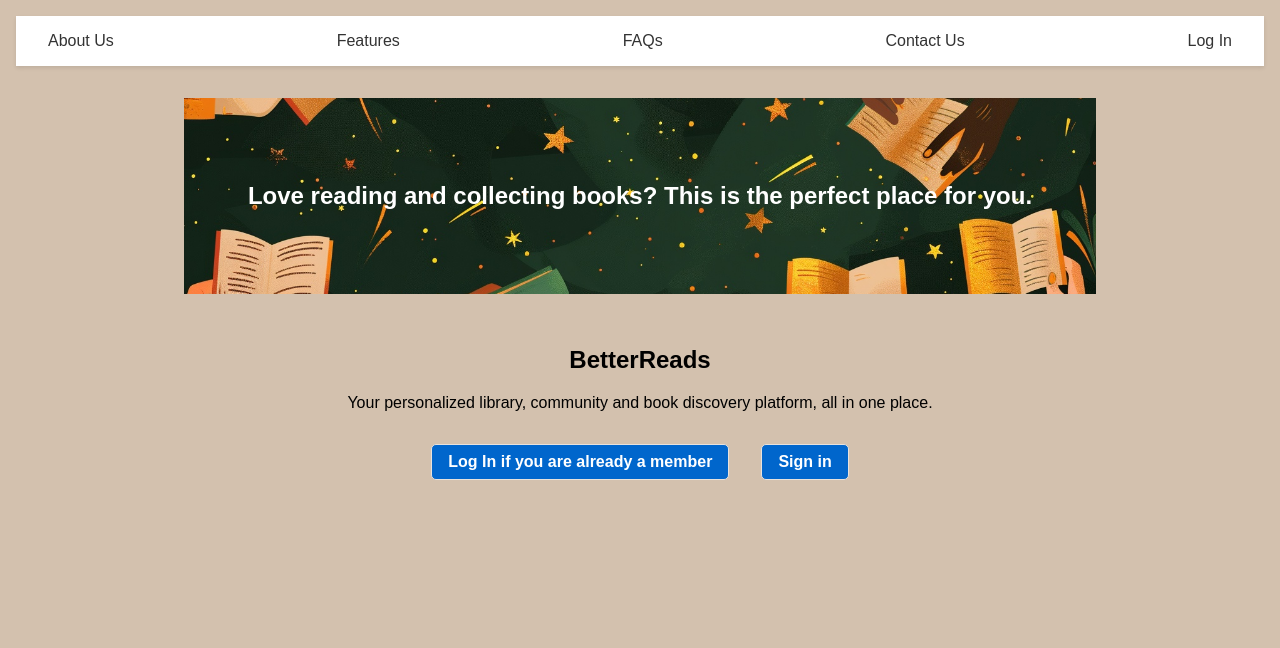
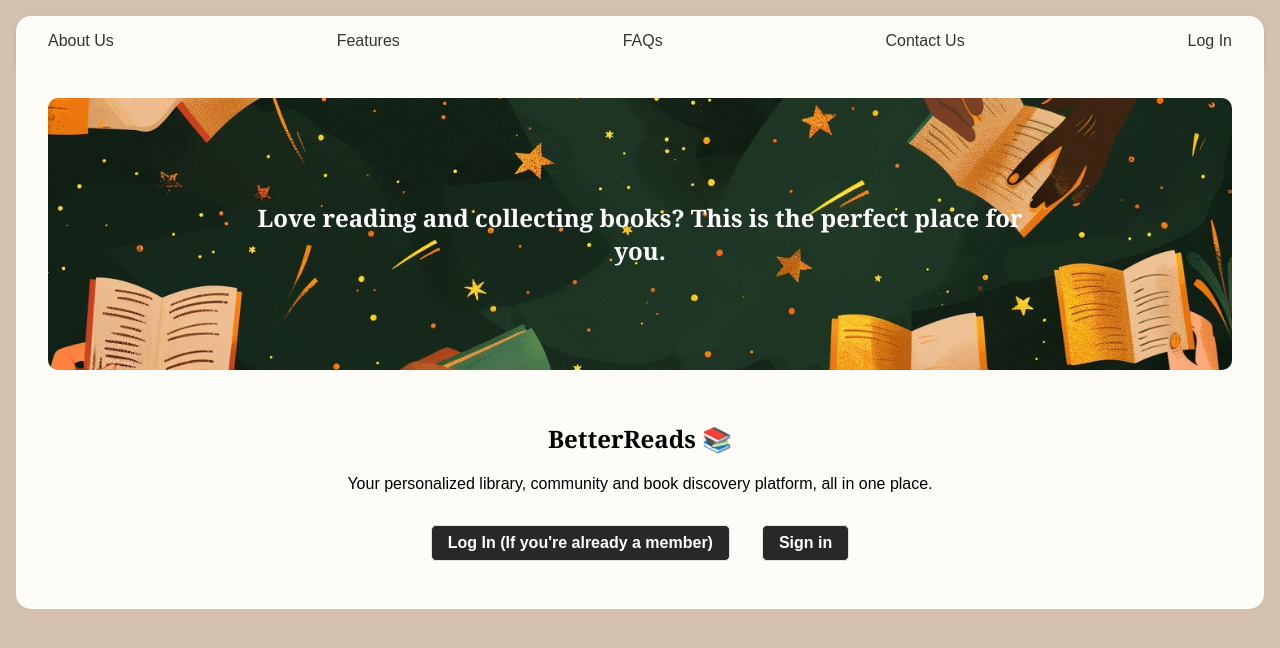
Before and after one commit to camcast04/BetterReads, a React (Create React App) app: page / in a window 1280 px wide. Shown: the top 648 px of the page. Built offline with nearby package versions, Linux system fonts and the light colour scheme.

Commit message:
more landing page changes

```diff
--- a/src/pages/App/App.css
+++ b/src/pages/App/App.css
@@ -1,5 +1,11 @@
+@import url('https://fonts.googleapis.com/css2?family=Noto+Serif:ital,wght@0,100..900;1,100..900&display=swap');
+
 .App {
   text-align: center;
+}
+
+h1, h2{
+  font-family: "Noto Serif", serif;
 }
 
 .App-logo {
--- a/src/pages/LandingPage/LandingPage.css
+++ b/src/pages/LandingPage/LandingPage.css
@@ -8,8 +8,9 @@
     display: flex;
     justify-content: space-between;
     padding: 1rem;
-    background: #fff;
+    background: #fdfcf7;
     box-shadow: 0 2px 4px rgba(0, 0, 0, 0.1);
+    border-radius:15px 15px 0% 0%;
   }
 
   .landing-header nav a {
@@ -19,18 +20,21 @@
   }
 
   .landing-main {
+    background-color: #fdfcf7;
     display: flex;
     flex-direction: column;
     align-items: center;
     padding: 2rem;
+    border-radius:0 0 15px 15px;
   }
 
   .intro-section {
     background: url('/public/images/Hero.jpg') no-repeat center center;
     background-size: cover;
-    padding: 4rem;
+    padding:5.2rem 12rem;
     text-align: center;
     color: white;
+    border-radius:10px;
   }
 
   .goodreads-section {
@@ -42,8 +46,12 @@
     display: inline-block;
     margin: 1rem;
     padding: 0.5rem 1rem;
-    background: #0066cc;
+    background: #282828;
     color: white;
     text-decoration: none;
     border-radius: 5px;
   }
+
+  .goodreads-section span {
+    font-weight:bold;
+    }
--- a/src/pages/LandingPage/LandingPage.jsx
+++ b/src/pages/LandingPage/LandingPage.jsx
@@ -21,9 +21,9 @@ export default function LandingPage() {
           <h1>Love reading and collecting books? This is the perfect place for you.</h1>
         </section>
         <section className="goodreads-section">
-          <h2>BetterReads</h2>
+          <h2>Better<span>Reads</span> 📚</h2>
           <p>Your personalized library, community and book discovery platform, all in one place.</p>
-          <Link to="/auth" className="button">Log In if you are already a member</Link>
+          <Link to="/auth" className="button">Log In (If you're already a member)</Link>
           <Link to="/auth" className="button">Sign in</Link>
         </section>
       </main>
```
Also changed, not shown: public/images/Logo.png (added).
